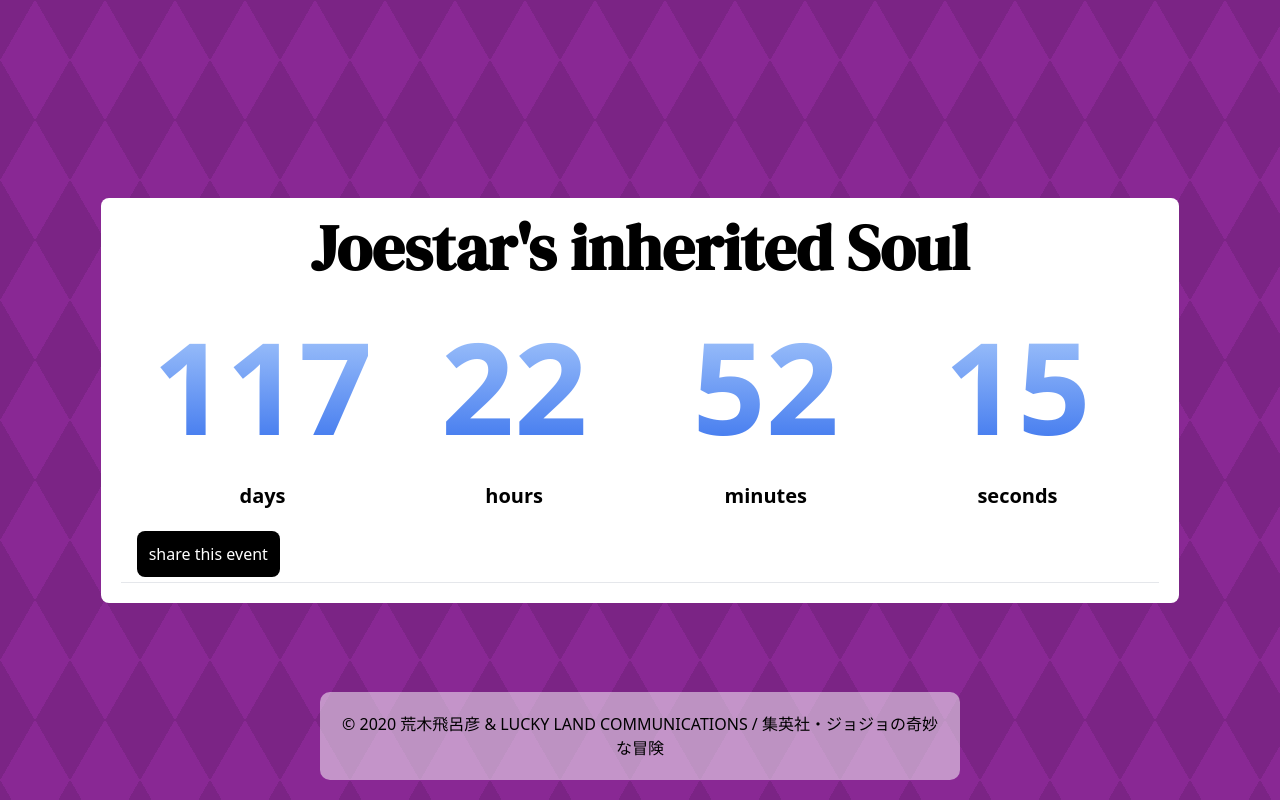
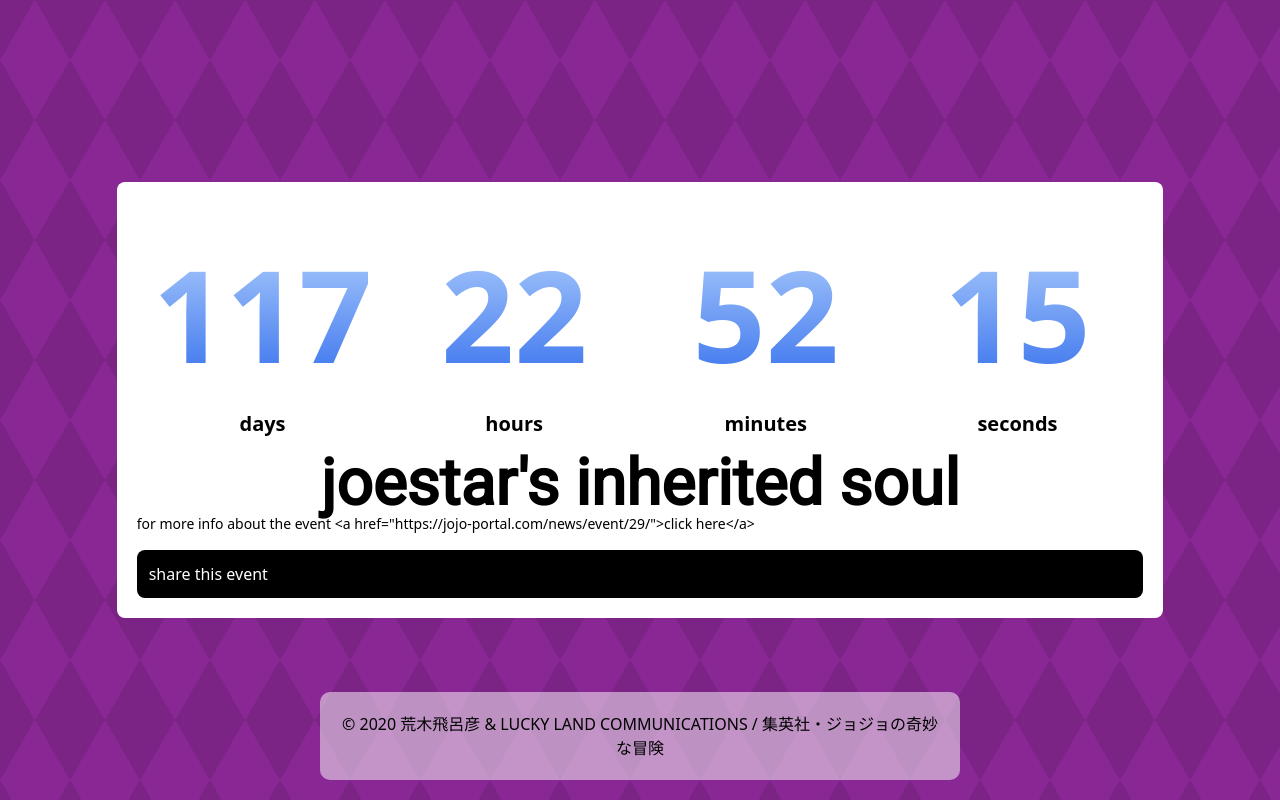
Before and after one commit to leandroruel/jojo_countdown, a Next.js app: page / in a window 1280 px wide. Built offline with nearby package versions, Linux system fonts and the light colour scheme.

Commit message:
abstrai alguns componentes

```diff
--- a/components/counter.js
+++ b/components/counter.js
@@ -1,9 +1,9 @@
 import React, { useEffect, useState } from 'react'
 
-export default function Counter() {
+export default function Counter(props) {
   const calculateTimeLeft = () => {
     let year = new Date().getFullYear();
-    const difference = +new Date('2021-04-04') - +new Date();
+    const difference = +new Date(props.start) - +new Date();
     let timeLeft = {};
 
     if (difference > 0) {
@@ -47,12 +47,8 @@
   });
 
   return (
-      <div className="flex flex-col rounded-lg bg-white p-5">
-        <div className="p-4 border-b" id="featured">
-          <h1 className="text-lg font-semibold mb-3 event-title">Joestar's inherited Soul</h1>
-          <div className="grid grid-cols-4 mb-4">{timerComponents.length ? timerComponents : <span>Time's up!</span>}</div>
-          <a href="#" className="btn btn--black">share this event</a>
-        </div>
-      </div>
+    <>
+      <div className="grid grid-cols-4 mb-4">{timerComponents.length ? timerComponents : <span>Time's up!</span>}</div>
+    </>
   )
 }
--- /dev/null
+++ b/components/events-list.js
@@ -0,0 +1,7 @@
+export default function EventsList(props) {
+    return (
+        {props.events.map((event, index) => {
+            <li>{event.name}</li>
+        })}
+    )
+}
--- a/pages/event.js
+++ b/pages/event.js
@@ -0,0 +1,14 @@
+import Counter from 'components/counter'
+
+export default function Event(props) {
+    const most_recent = props.events.reduce((a, b) => (a.start_date < b.start_date? a : b))
+
+    return (
+        <div className="flex flex-col">
+            <Counter start={most_recent.start_date} />
+            <h1 className="text-lg font-semibold mb-4 event-title">{most_recent.name}</h1>
+            <div className="mb-4 font-medium text-sm">{most_recent.description}</div>
+            <a href="#" className="btn btn--black">share this event</a>
+        </div>
+    )
+}
--- a/pages/index.js
+++ b/pages/index.js
@@ -1,6 +1,7 @@
 import Head from 'next/head'
-import Counter from 'components/counter'
+import Event from 'pages/event'
 import Copyright from 'components/copyright'
+import { events } from 'events.json'
 
 export default function Home() {
   return (
@@ -10,7 +11,9 @@
         <link rel="icon" href="/favicon-32x-32.png" />
       </Head>
       <main className="flex flex-col justify-center items-center h-screen">
-        <Counter />
+        <div className="flex flex-col rounded-lg bg-white p-5">
+          <Event events={events} />
+        </div>
         <Copyright />
       </main>
     </>
--- a/styles/event.css
+++ b/styles/event.css
@@ -1,5 +1,5 @@
 .event-title {
-    font-family: 'DM Serif Display';
+    font-family: 'Roboto';
     font-size: 4rem;
     text-align: center;
 }
--- a/styles/globals.css
+++ b/styles/globals.css
@@ -1,4 +1,4 @@
-@import url('https://fonts.googleapis.com/css2?family=Josefin+Slab:wght@400;700&family=Gochi+Hand&display=swap?family=DM+Serif+Display&display=swap');
+@import url('https://fonts.googleapis.com/css2?family=Josefin+Slab:wght@400;700&family=Gochi+Hand&display=swap?family=Roboto&display=swap');
 
 html,
 body {
```
